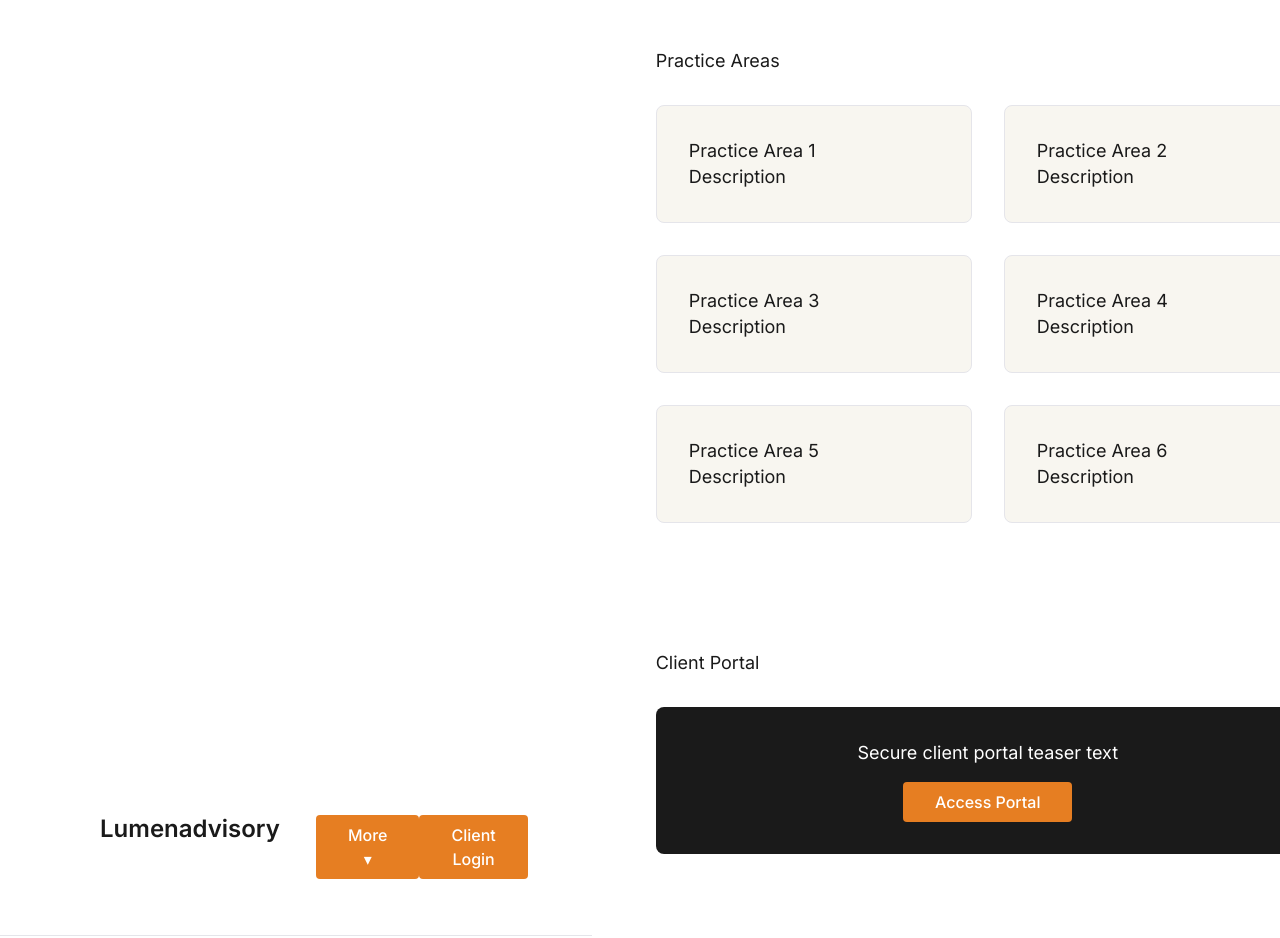
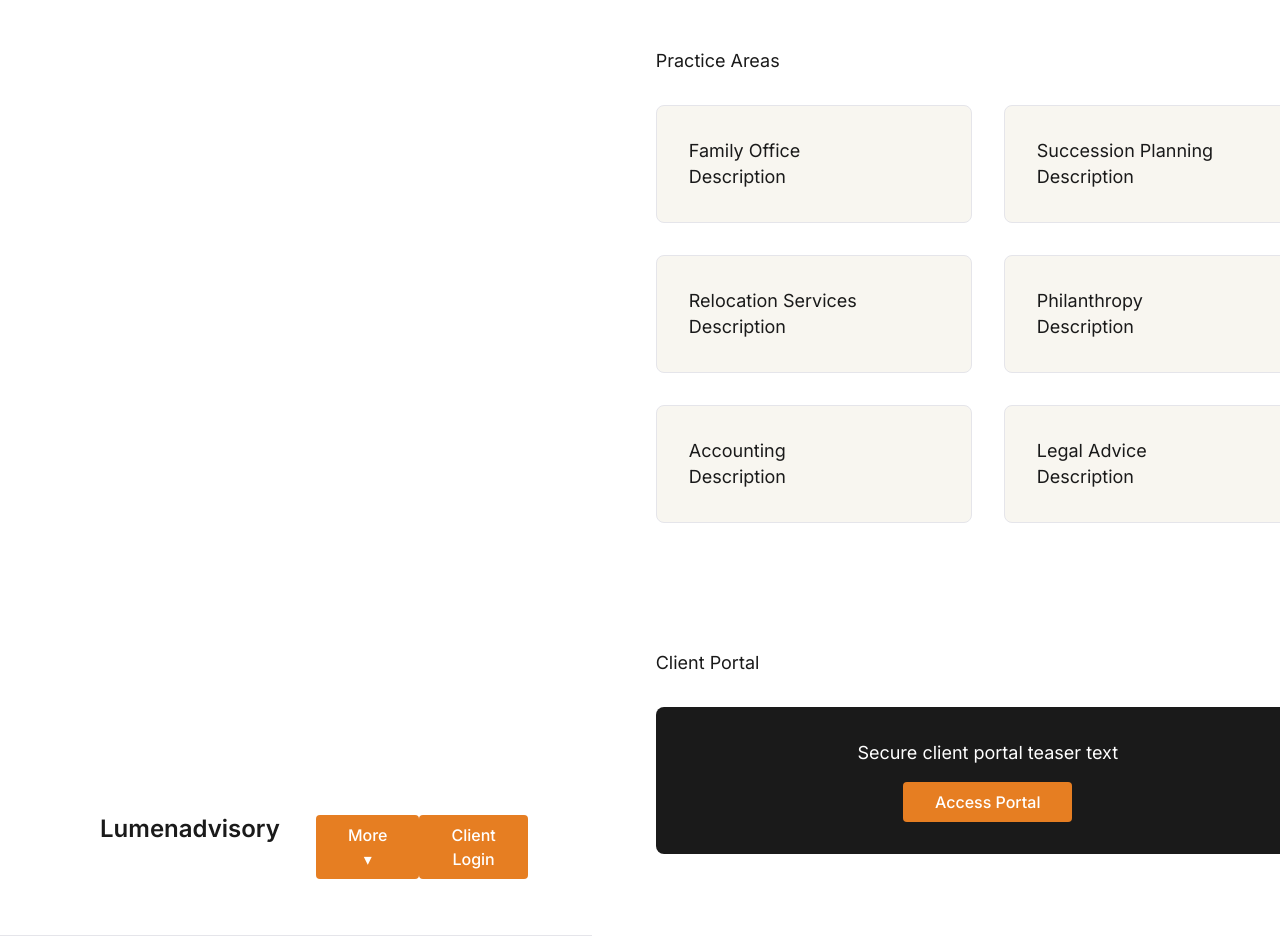
Before and after one commit to FLKevin23/Lumen, a website built with Vite: page index.html in a window 1280 px wide. Shown: the part 1020-1958 px from the top of the page. Built offline with nearby package versions, Linux system fonts and the light colour scheme.

Commit message:
Updated index.html

```diff
--- a/index.html
+++ b/index.html
@@ -341,6 +341,7 @@
     .practice-area-item:hover {
       transform: translateY(-4px);
       box-shadow: 0 10px 30px rgba(0, 0, 0, 0.1);
+      border: 2px solid var(--orange);
     }
 
     .portal-teaser {
@@ -665,27 +666,27 @@
         <h2>Practice Areas</h2>
         <div class="practice-areas-grid">
           <div class="practice-area-item">
-            <h3>Practice Area 1</h3>
+            <h3>Family Office</h3>
             <p>Description</p>
           </div>
           <div class="practice-area-item">
-            <h3>Practice Area 2</h3>
+            <h3>Succession Planning</h3>
             <p>Description</p>
           </div>
           <div class="practice-area-item">
-            <h3>Practice Area 3</h3>
+            <h3>Relocation Services</h3>
             <p>Description</p>
           </div>
           <div class="practice-area-item">
-            <h3>Practice Area 4</h3>
+            <h3>Philanthropy</h3>
             <p>Description</p>
           </div>
           <div class="practice-area-item">
-            <h3>Practice Area 5</h3>
+            <h3>Accounting</h3>
             <p>Description</p>
           </div>
           <div class="practice-area-item">
-            <h3>Practice Area 6</h3>
+            <h3>Legal Advice</h3>
             <p>Description</p>
           </div>
         </div>
```
